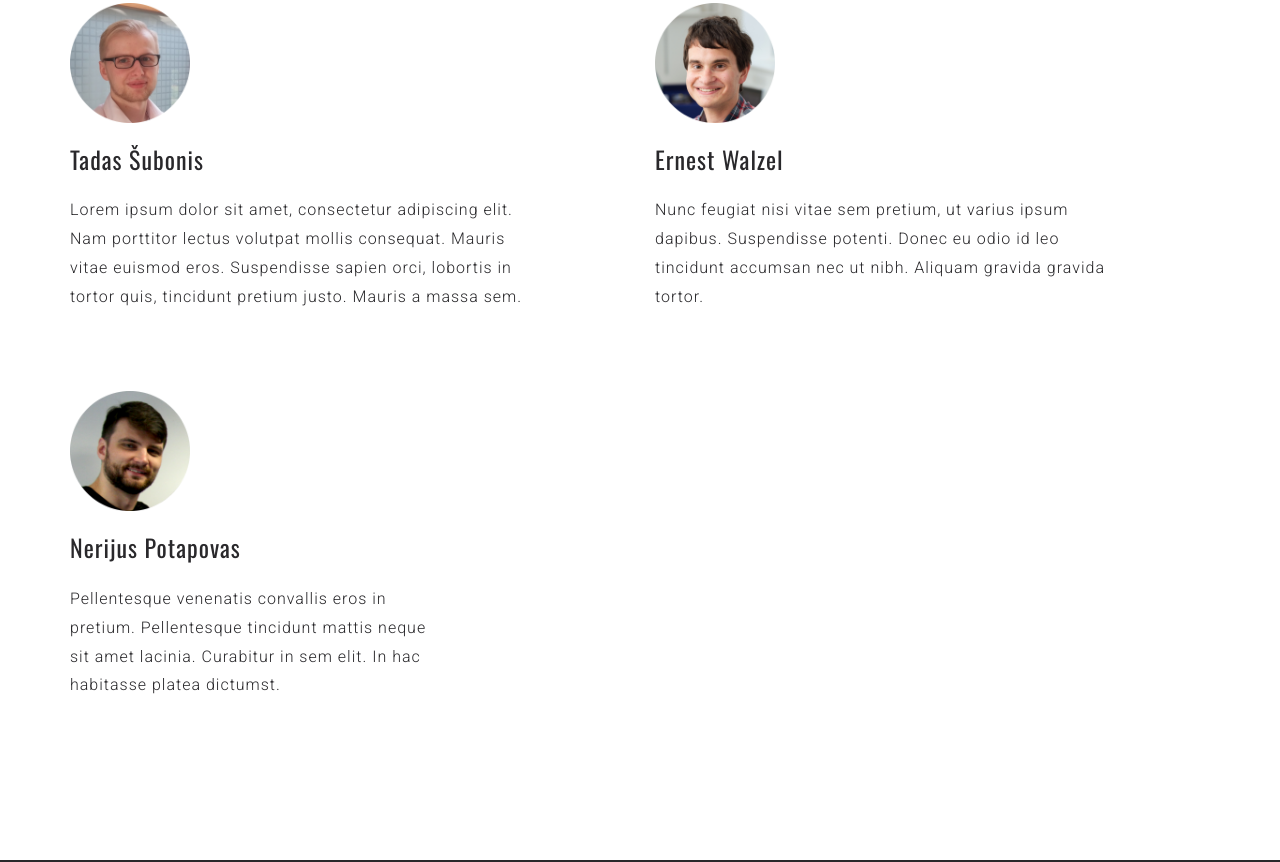
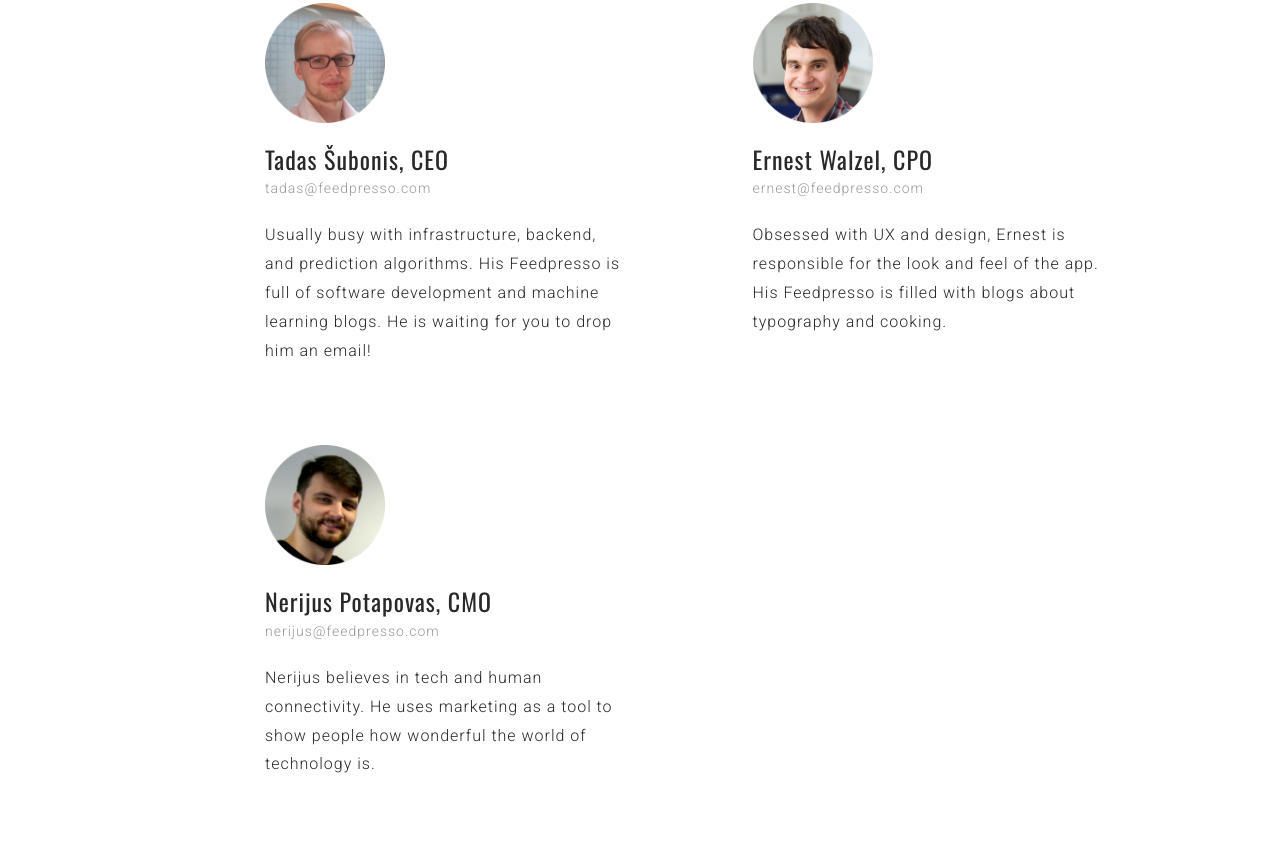
Before and after one commit to Feedpresso/feedpresso.github.io, a plain HTML site: page public/index.html in a window 1280 px wide. Shown: the part 2531-3393 px from the top of the page. Drawn offline with nearby package versions, Linux system fonts and the light colour scheme.

Commit message:
Added About Us bios and emails

```diff
--- a/public/css/style.css
+++ b/public/css/style.css
@@ -106,7 +106,7 @@ a{
     text-decoration: none;
 }
 a:hover{
-    color: #29282b;
+    color: #49b4c2;
     cursor: pointer;
 }
 a:hover,a:focus{
@@ -473,8 +473,12 @@ h6{
 }
 
 /* about us ------------------------------------------------------------- */
-#about-us {
-    /*background-color: #2ec7db;*/
+#about-us h3 {
+    margin-bottom: 0px;
+}
+
+#about-us .email {
+    margin-bottom: 20px;
 }
 
 /* share ---------------------------------------------------------------- */
--- a/public/index.html
+++ b/public/index.html
@@ -258,29 +258,49 @@
             <div class="row">
                 <div class="space80"></div>
 
-                <div class="col-md-5">
+                <div class="col-md-4 col-md-offset-2">
                     <img src="images/head_tady.png" alt="tadas" width="120"/>
-                    <h3>Tadas Šubonis</h3>
+                    <h3>
+                        Tadas Šubonis, CEO
+                    </h3>
+                    <p class="email" style="font-size: 14px">
+                        <a href="mailto:tadas@feedpresso.com">tadas@feedpresso.com</a>
+                    </p>
                     <p class="space80">
-                        Lorem ipsum dolor sit amet, consectetur adipiscing elit. Nam porttitor lectus volutpat mollis consequat. Mauris vitae euismod eros. Suspendisse sapien orci, lobortis in tortor quis, tincidunt pretium justo. Mauris a massa sem.
+                        Usually busy with infrastructure, backend, and prediction algorithms. His Feedpresso is full of software development and machine learning blogs. He is waiting for you to drop him an email!
                     </p>
                 </div>
                 <!-- col-md-4 end -->
 
-                <div class="col-md-5 col-md-offset-1">
+                <div class="col-md-4 col-md-offset-1">
                     <img src="images/head_ernest.png" alt="ernest" width="120"/>
-                    <h3>Ernest Walzel</h3>
+                    <h3>
+                        Ernest Walzel, CPO
+                    </h3>
+                    <p class="email" style="font-size: 14px">
+                        <a href="mailto:ernest@feedpresso.com">ernest@feedpresso.com</a>
+                    </p>
+                    <p clas
                     <p class="space80">
-                        Nunc feugiat nisi vitae sem pretium, ut varius ipsum dapibus. Suspendisse potenti. Donec eu odio id leo tincidunt accumsan nec ut nibh. Aliquam gravida gravida tortor.
+                        Obsessed with UX and design, Ernest is responsible for the look and feel of the app. His Feedpresso is filled with blogs about typography and cooking.
                     </p>
                 </div>
                 <!-- col-md-4 end -->
+            </div>
+            <!-- row end -->
 
-                <div class="col-md-4">
+            <div class="row">
+                <div class="col-md-4 col-md-offset-2">
                     <img src="images/head_nerijus.png" alt="tadas" width="120"/>
-                    <h3>Nerijus Potapovas</h3>
+                    <h3>
+                        Nerijus Potapovas, CMO
+                    </h3>
+                    <p class="email" style="font-size: 14px">
+                        <a href="mailto:nerijus@feedpresso.com">nerijus@feedpresso.com</a>
+                    </p>
+                    <p clas
                     <p class="space80">
-                        Pellentesque venenatis convallis eros in pretium. Pellentesque tincidunt mattis neque sit amet lacinia. Curabitur in sem elit. In hac habitasse platea dictumst.
+                        Nerijus believes in tech and human connectivity. He uses marketing as a tool to show people how wonderful the world of technology is.
                     </p>
                 </div>
                 <!-- col-md-4 end -->
```
